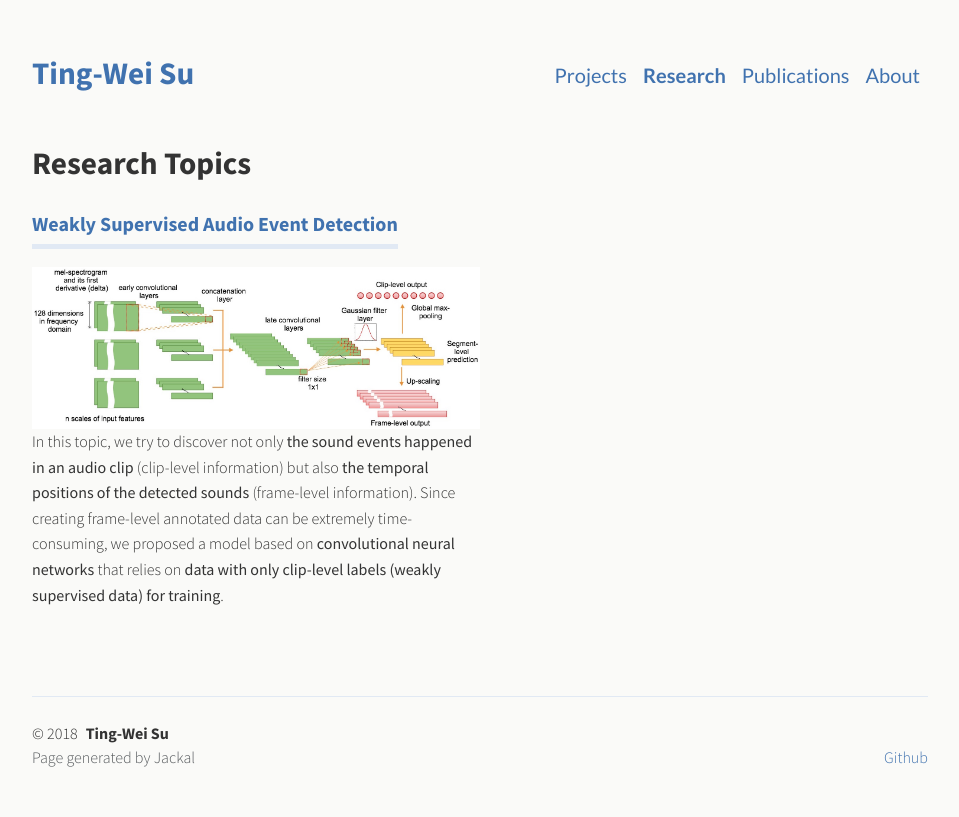
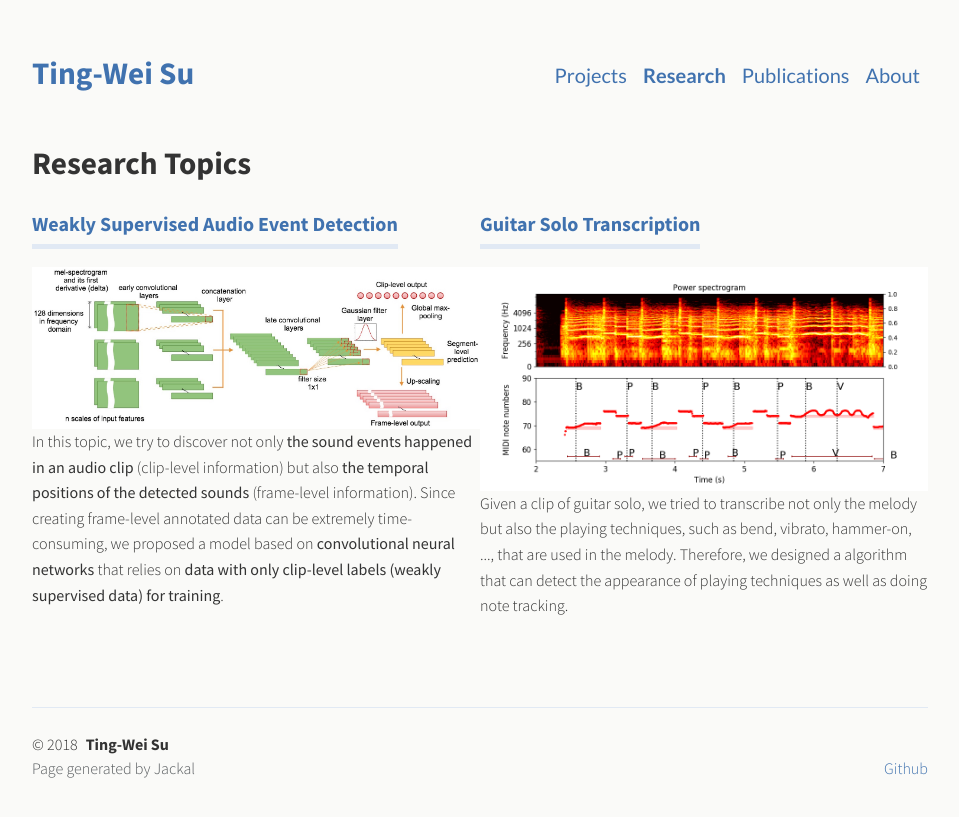
Before and after one commit to tweihaha/tweihaha.github.io, a Jekyll site: the page built from _pages/research.html, in a window 1280 px wide. Shown: the top 817 px of the page, without its empty margins (160-1119 px from the left). Built offline with Jekyll 4.4.1, drawn with Linux system fonts in a browser that asks for light colours.

Commit message:
Add solo-transcription

```diff
--- a/_pages/research.html
+++ b/_pages/research.html
@@ -15,5 +15,12 @@ permalink: /research/
         <p>In this topic, we try to discover not only <strong>the sound events happened in an audio clip</strong> (clip-level information) but also <strong>the temporal positions of the detected sounds</strong> (frame-level information). Since creating frame-level annotated data can be extremely time-consuming, we proposed a model based on <strong>convolutional neural networks</strong> that relies on <strong>data with only clip-level labels (weakly supervised data) for training</strong>.</p>
       </div>
     </div>
+    <div class="unit half">
+      <div class="project">
+        <h4 class="project-title"><a href="solo-transcription/">Guitar Solo Transcription</a></h4>
+        <img src="/assets/img/solo-transcription/lick_7.png">
+        <p>Given a clip of guitar solo, we tried to transcribe not only the melody but also the playing techniques, such as bend, vibrato, hammer-on, ..., that are used in the melody. Therefore, we designed a algorithm that can detect the appearance of playing techniques as well as doing note tracking.</p>
+      </div>
+    </div>
   </div><!-- grid -->
 </div>
```
Also changed, not shown: _pages/solo-transcription.md (added, +24 -0 lines), assets/img/solo-transcription/lick_25.png (added), assets/img/solo-transcription/lick_7.png (added), assets/img/solo-transcription/lick_73.png (added).
